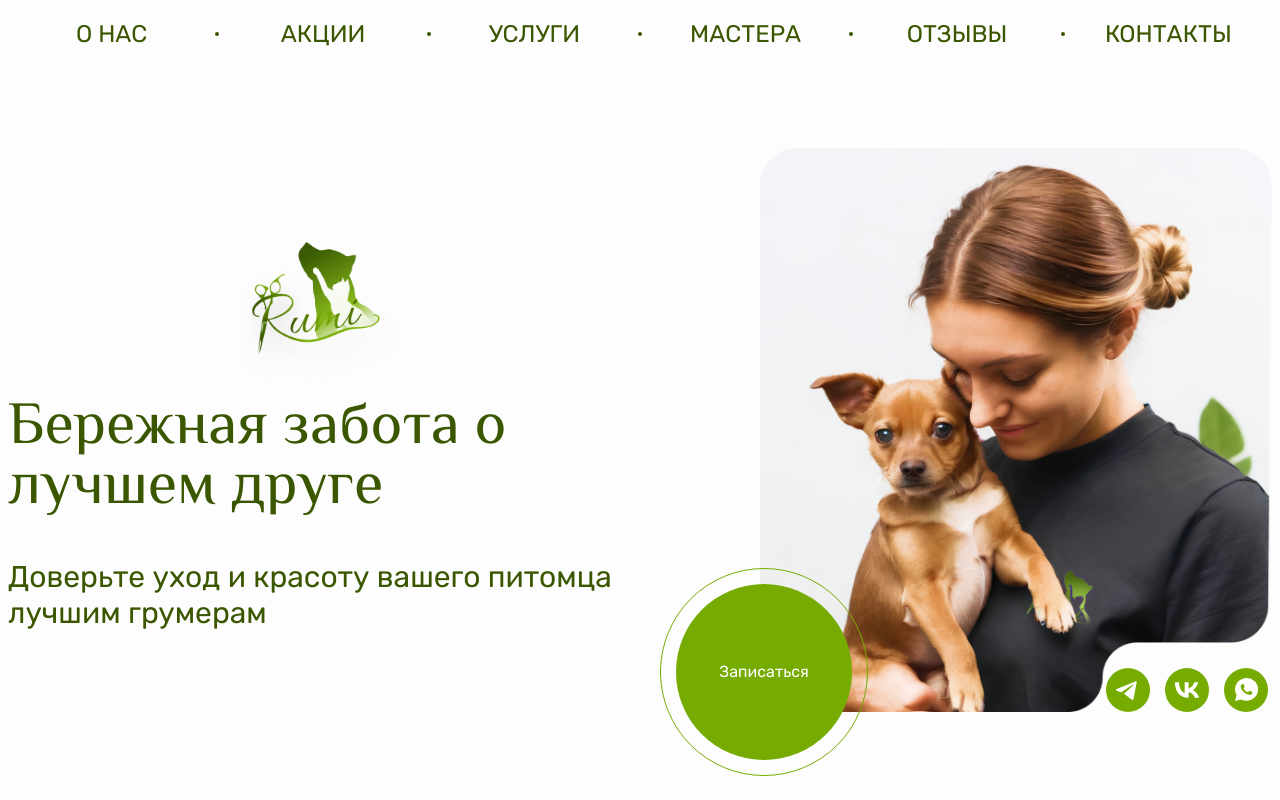
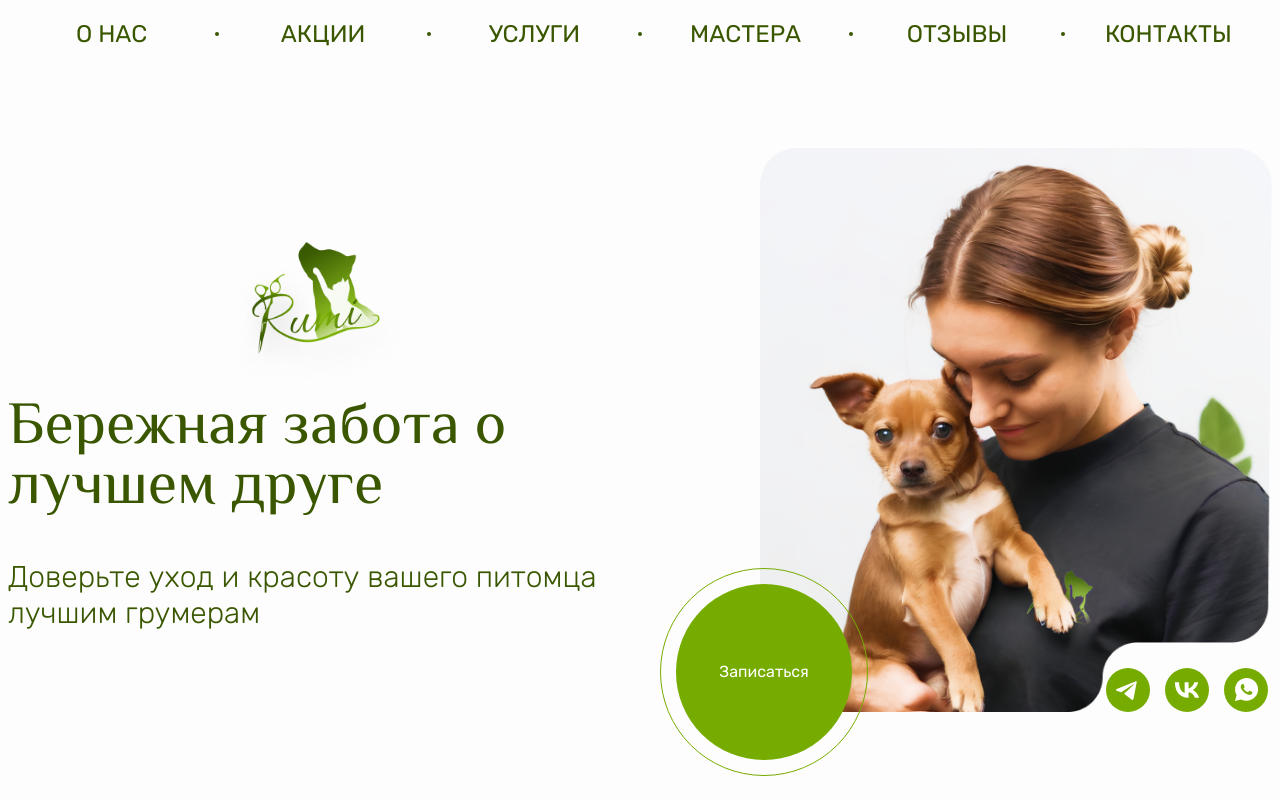
Before and after one commit to maxim-semikov/rumi, a Next.js app: page / in a window 1280 px wide. Shown: the top 800 px of the page. Built offline with nearby package versions, Linux system fonts and the light colour scheme.

Commit message:
update font-weight

```diff
--- a/src/app/page.tsx
+++ b/src/app/page.tsx
@@ -26,7 +26,7 @@ export default function Home() {
 
                           <h2 className={`${elMessiri.className} text-6xl mb-10 text-center lg:text-left`}>Бережная
                               забота о лучшем друге</h2>
-                          <p className={'text-3xl text-center lg:text-left'}>Доверьте уход и красоту вашего питомца
+                          <p className={'text-3xl text-center lg:text-left font-light'}>Доверьте уход и красоту вашего питомца
                               лучшим грумерам</p>
                       </div>
 
```
